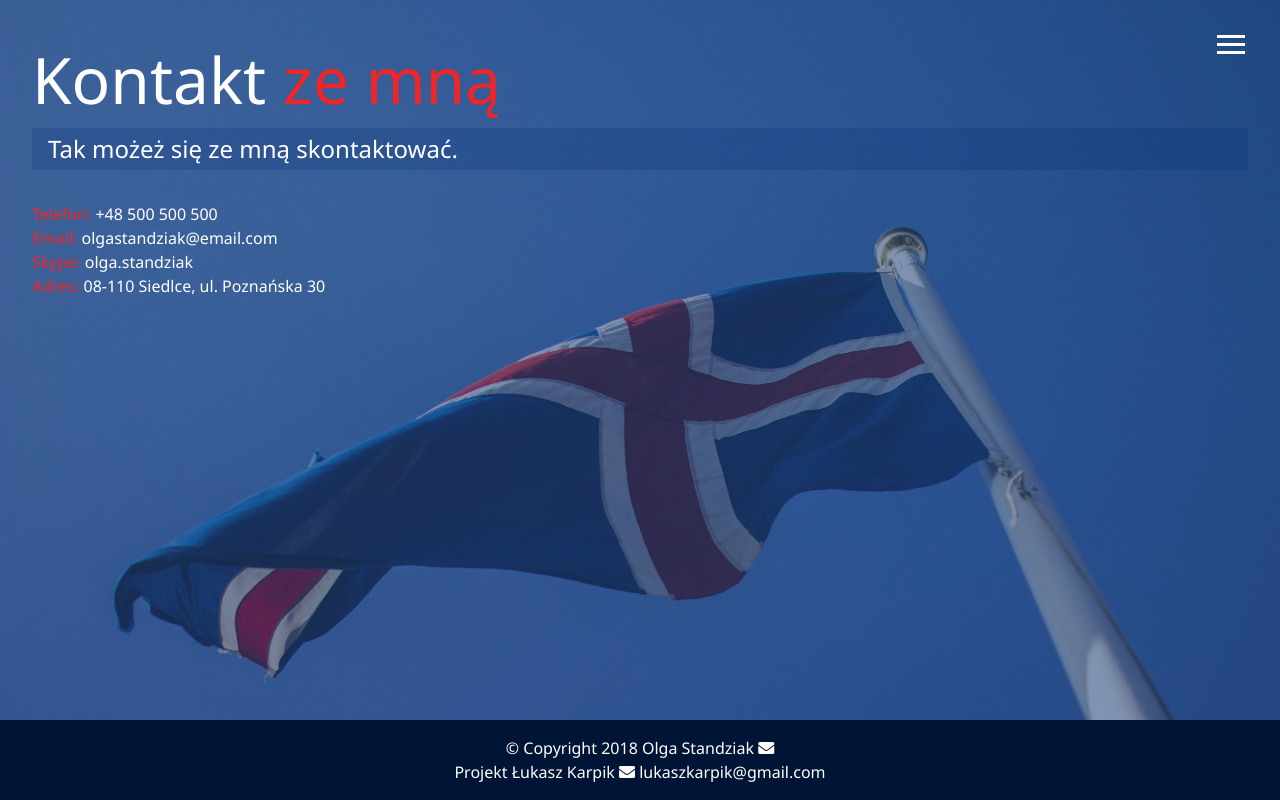
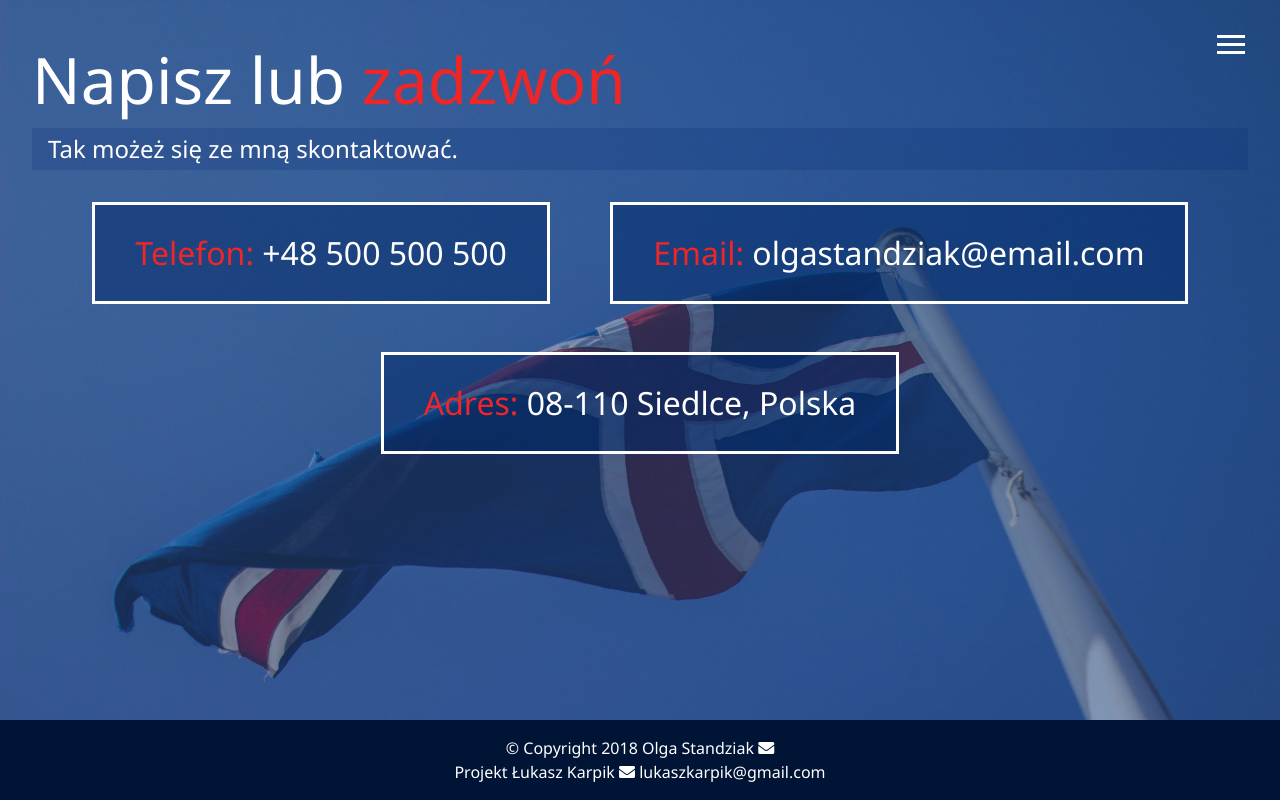
Before and after one commit to lkarpik/portfolio, a website: page dist/contact.html in a window 1280 px wide. Drawn offline with Linux system fonts and the light colour scheme.

Commit message:
end of first stage

```diff
--- a/scss/_mobile.scss
+++ b/scss/_mobile.scss
@@ -19,6 +19,7 @@
         .lg-heading {
             line-height: 1;
             margin-bottom: 1rem;
+            font-size: 2.5rem;
         }
     }
 
@@ -61,9 +62,15 @@
 }
 // Smartphones
 @include mediaSm {
+    main h1 {
+        font-size: 2.5rem;
+    }
+    main .icons span {
+        font-size: 1.5rem;
+    }
     main#home h1 {
         margin-top: 10vh;
-        font-size: 2.5rem;
+
     }
     main#home h2, h3 {
         font-size: 1.3rem;
@@ -71,4 +78,8 @@
     .projects {
         grid-template-columns: repeat(1, 1fr);
     }
+    .boxes div {
+        font-size: 1rem;
+        padding: 1rem;
+    }
 }
--- a/scss/main.scss
+++ b/scss/main.scss
@@ -125,6 +125,34 @@ main {
     }
 }
 
+//Contact page
+.boxes {
+    display: flex;
+    flex-wrap: wrap;
+    justify-content: space-evenly;
+    align-items: center;
+    margin-top: 1rem;
+    div {
+        font-size: 2rem;
+        border: 3px $text-color solid;
+        padding: 1.5rem 2.5rem;
+        margin-bottom: 3rem;
+        @include easeOut;
+        background: rgba($primary-color,$background-opacity);
+
+        &:hover {
+            padding: 1.2rem 2rem;
+            background: $primary-color;
+            color: $text-color;
+            span {
+                color: $text-color;
+            }
+        }
+    }
+
+}
+
+
 //Button styles
 .btn {
     display: block;
@@ -160,4 +188,5 @@ main {
     }
 }
 
+
 @import 'mobile';
```
Also changed, not shown: dist/contact.html, dist/css/main.css, dist/index.html, dist/mywork.html.
